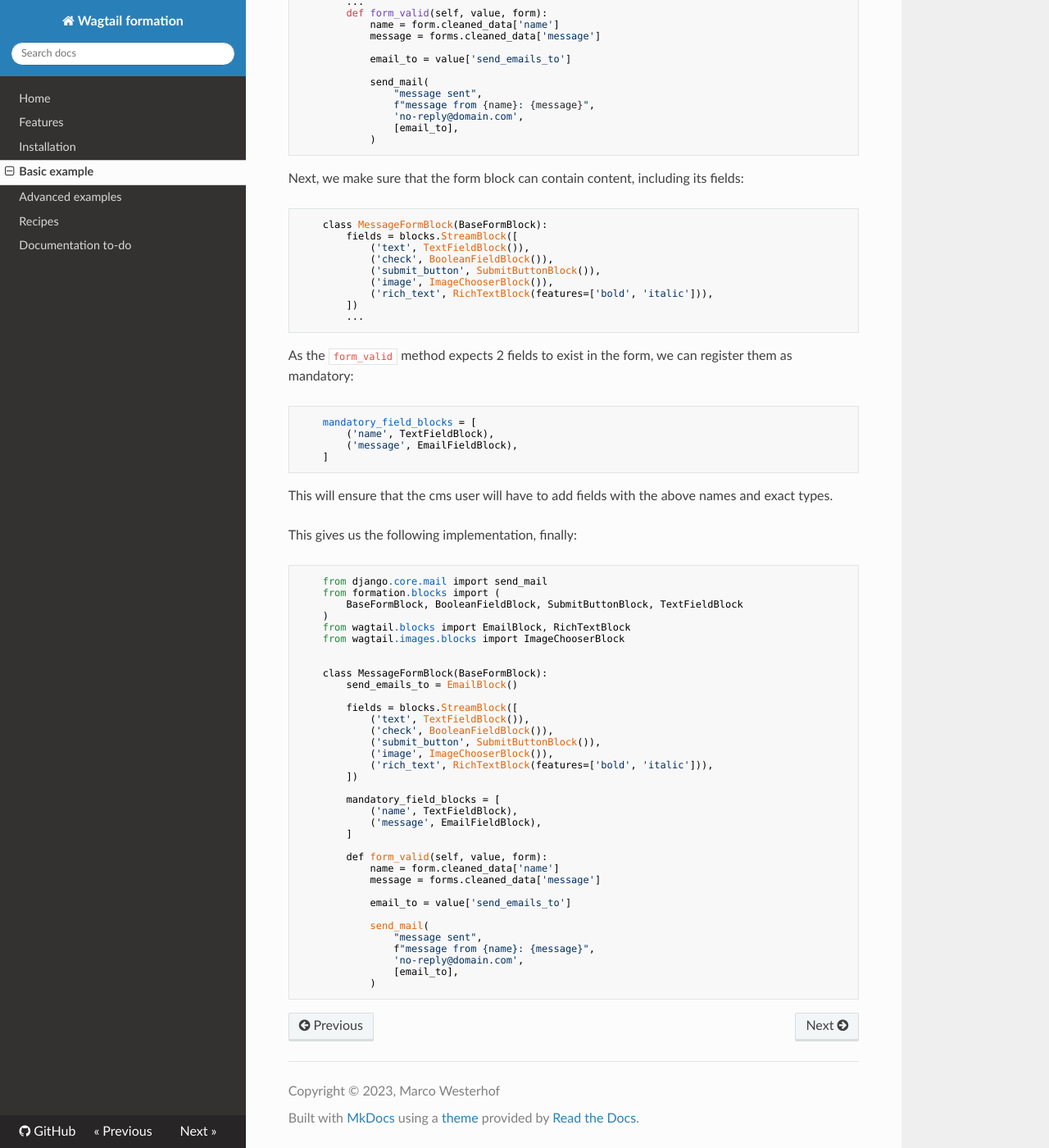
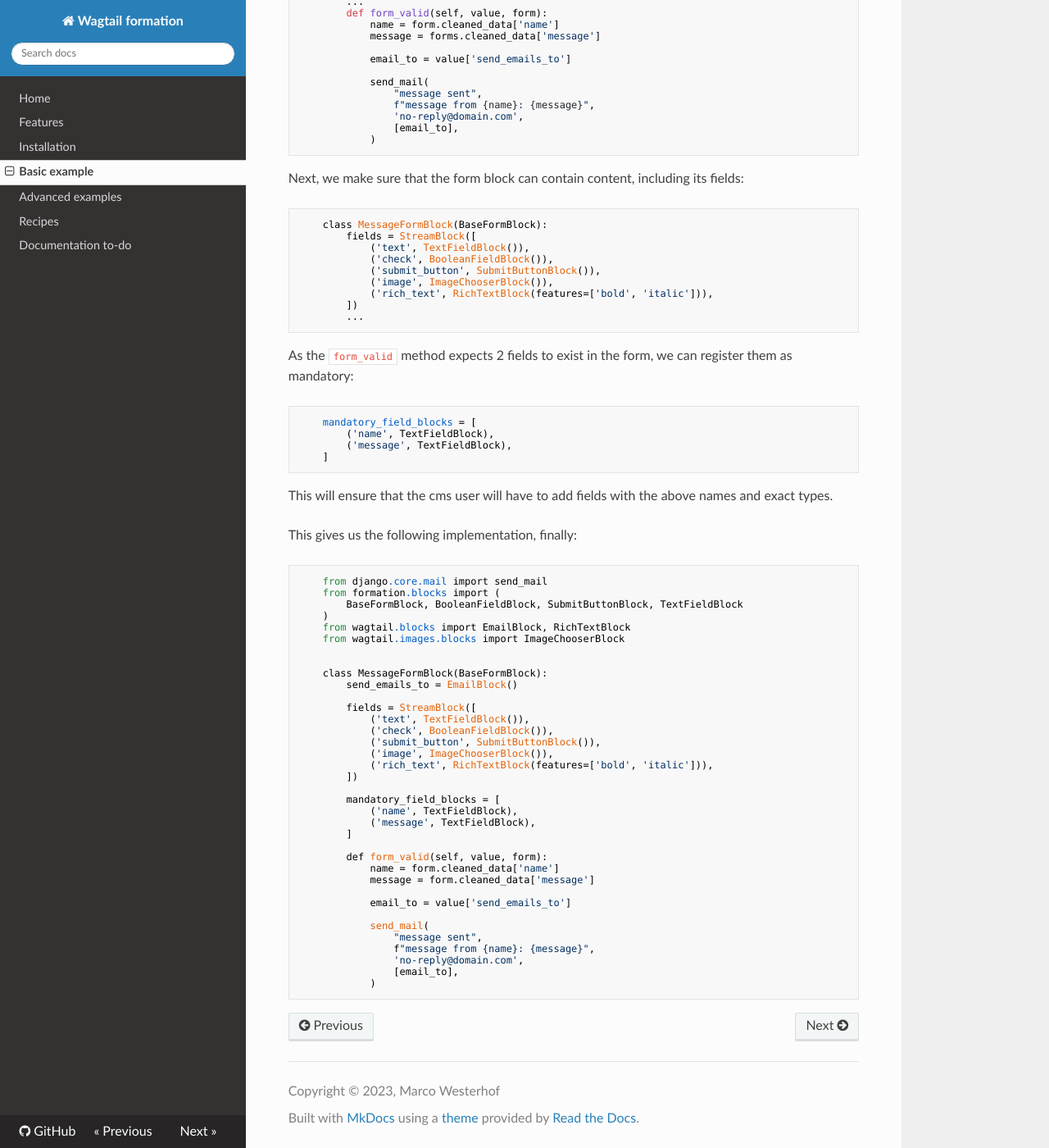
Before and after one commit to mwesterhof/wagtail_formation, an MkDocs documentation site: the page built from docs/docs/basic.md, in a window 1280 px wide and 1400 px high, scrolled down 749 px. Shown: the whole window at 82% size. Built offline with MkDocs 1.6.1, drawn with Linux system fonts in a browser that asks for light colours; nearby versions of some CDN libraries.

Commit message:
update docs and small fixes

````diff
--- a/docs/docs/basic.md
+++ b/docs/docs/basic.md
@@ -47,7 +47,7 @@ Next, we make sure that the form block can contain content, including its fields
 
 ```
     class MessageFormBlock(BaseFormBlock):
-        fields = blocks.StreamBlock([
+        fields = StreamBlock([
             ('text', TextFieldBlock()),
             ('check', BooleanFieldBlock()),
             ('submit_button', SubmitButtonBlock()),
@@ -62,7 +62,7 @@ As the `form_valid` method expects 2 fields to exist in the form, we can registe
 ```
     mandatory_field_blocks = [
         ('name', TextFieldBlock),
-        ('message', EmailFieldBlock),
+        ('message', TextFieldBlock),
     ]
 ```
 
@@ -82,7 +82,7 @@ This gives us the following implementation, finally:
     class MessageFormBlock(BaseFormBlock):
         send_emails_to = EmailBlock()
 
-        fields = blocks.StreamBlock([
+        fields = StreamBlock([
             ('text', TextFieldBlock()),
             ('check', BooleanFieldBlock()),
             ('submit_button', SubmitButtonBlock()),
@@ -92,12 +92,12 @@ This gives us the following implementation, finally:
 
         mandatory_field_blocks = [
             ('name', TextFieldBlock),
-            ('message', EmailFieldBlock),
+            ('message', TextFieldBlock),
         ]
 
         def form_valid(self, value, form):
             name = form.cleaned_data['name']
-            message = forms.cleaned_data['message']
+            message = form.cleaned_data['message']
 
             email_to = value['send_emails_to']
 
--- a/setup.py
+++ b/setup.py
@@ -10,7 +10,11 @@ with open('README.rst') as readme_file:
 with open('HISTORY.rst') as history_file:
     history = history_file.read()
 
-requirements = []
+
+requirements = [
+    'cryptography==39.0.0',
+    'wagtail-generic-chooser==0.5.1',
+]
 
 test_requirements = []
 
````
Also changed, not shown: other parts of docs/docs/basic.md (+1 -1 lines), docs/docs/installation.md (+12 -3 lines), docs/docs/todo.md (+4 -4 lines), formation/static/js/formation.js (added, +24 -0 lines), 2 other files.
